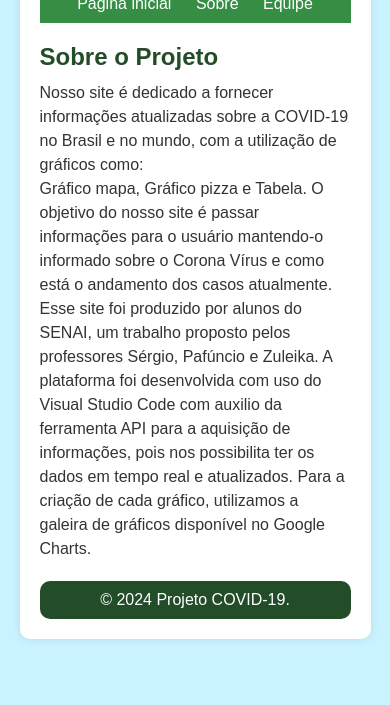
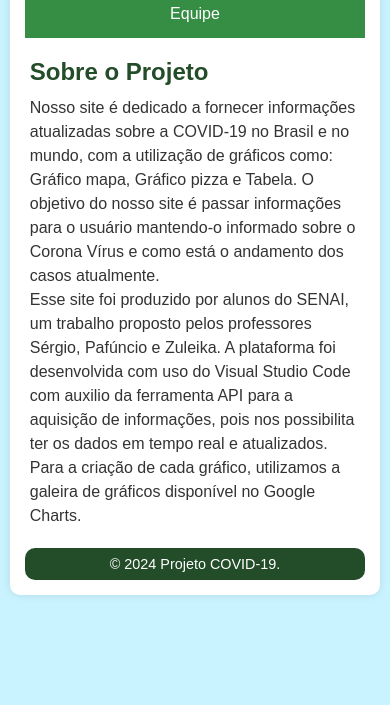
Before and after one commit to Heloise-Antonio/API---Covid-19, a plain HTML site: page sobre.html in a window 390 px wide. Shown: the part 139-844 px from the top of the page. Drawn offline with Linux system fonts and the light colour scheme.

Commit message:
adc responsivo

```diff
--- a/css/design.css
+++ b/css/design.css
@@ -107,3 +107,43 @@
         color: white;
         border-radius: 10px;
     }
+
+    /* Responsivo para celular */
+@media (max-width: 768px) {
+    #container {
+        width: 95%;
+        padding: 15px;
+    }
+
+    header h1 {
+        font-size: 1.5em;
+    }
+
+    nav ul {
+        display: flex;
+        flex-direction: column;
+        align-items: center;
+    }
+
+    nav ul li {
+        display: block;
+        margin: 5px 0;
+    }
+
+    .area-grafico {
+        height: 250px;
+    }
+
+    table, th, td {
+        font-size: 0.9em;
+    }
+
+    .intro-div, .world-div, .pizza-div, .table-div, .sobre-div, .equipe-div {
+        padding: 0 5px;
+    }
+
+    footer {
+        font-size: 0.9em;
+        padding: 8px;
+    }
+}
```
Lines whose indentation alone changed are shown as unchanged.
